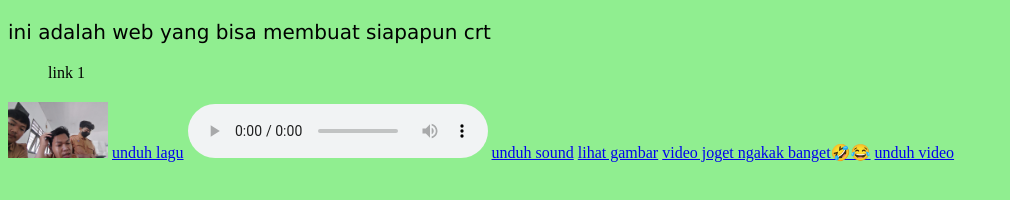
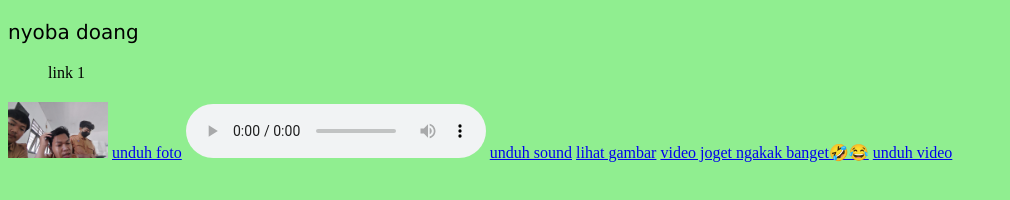
Before and after one commit to BuluyXmd/Apaajaaa, a plain HTML site: page index.html in a window 1280 px wide. Shown: the whole page, without its empty margins (0-1010 px from the left). Drawn offline with Linux system fonts and the light colour scheme.

Commit message:
Update index.html

```diff
--- a/index.html
+++ b/index.html
@@ -5,9 +5,9 @@
 <head>
     <meta charset="UTF-8">
     <meta name="viewport" content="width=device-width, initial-scale=1.0">
-    <title>Bokep</title>
+    <title></title>
 
-    <p>ini adalah web yang bisa membuat siapapun crt
+    <p>nyoba doang
        <ol>
     link 1
 
@@ -18,15 +18,15 @@
 
     <link rel="stylesheet" type="text/css" href="LO.css">
 
-    <a href="DJ 8 LETTERS FVNKY NIGHT 2019 MANGKANE FYP TIKTOK ( Slowed & Reverb ).mp3"
-         download="Dj Letters">unduh lagu</a>
+    <a href="IMG_20241110_19093657.jpg"
+         download="foto">unduh foto</a>
 
     <audio controls>
       <source src="VID-20241031-WA0027.mp3" type="audio/mpeg">
     </audio>
 
     <a href="VID-20241031-WA0027.mp3"download>unduh sound</a>
-    <a href="God_of_War_(2005)_cover.jpg"target="_blank">lihat gambar</a>
+    <a href="IMG_20241110_19093657.jpg"target="_blank">lihat gambar</a>
     <a href="VID-20241110-WA0016.mp4"target="_blank">video joget ngakak banget🤣😂</a>
 
     <a href="VID-20241109-WA0035(1).mp4"
```
